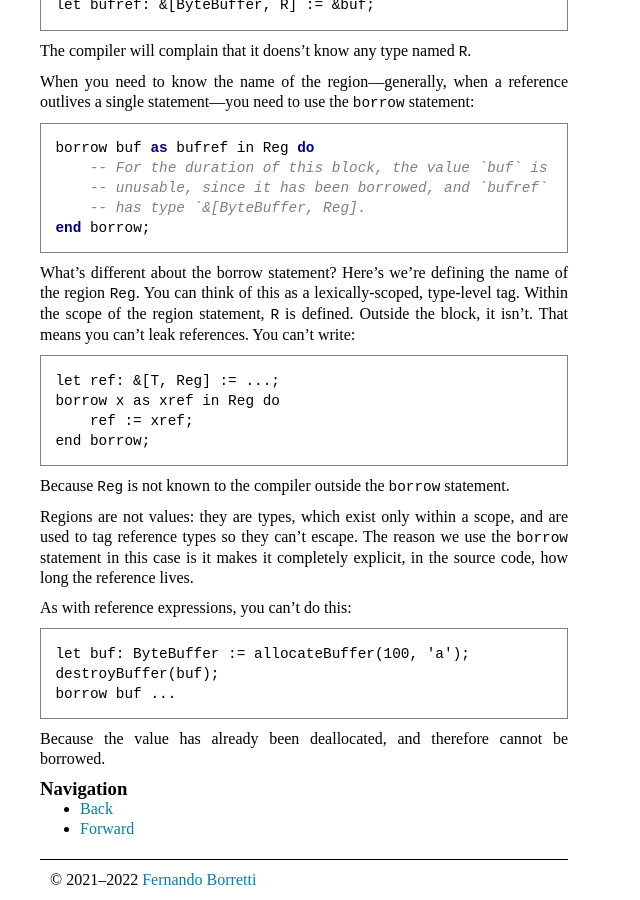
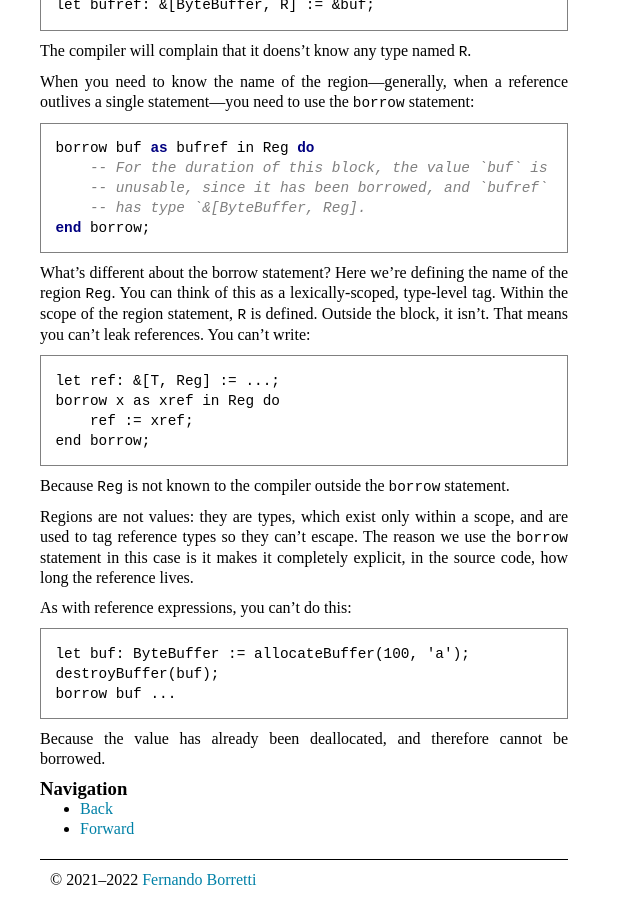
Before and after one commit to austral/austral.github.io, a Jekyll site: the page built from tutorial/borrowing.md, in a window 1280 px wide and 900 px high, scrolled down 3021 px. Shown: the whole window, without its empty margins (0-640 px from the left). Built offline with Jekyll 4.4.1, drawn with Linux system fonts in a browser that asks for light colours.

````diff
--- a/tutorial/borrowing.md
+++ b/tutorial/borrowing.md
@@ -186,7 +186,7 @@ borrow buf as bufref in Reg do
 end borrow;
 ```
 
-What's different about the borrow statement? Here's we're defining the name of
+What's different about the borrow statement? Here we're defining the name of
 the region `Reg`. You can think of this as a lexically-scoped, type-level
 tag. Within the scope of the region statement, `R` is defined. Outside the
 block, it isn't. That means you can't leak references. You can't write:
````
